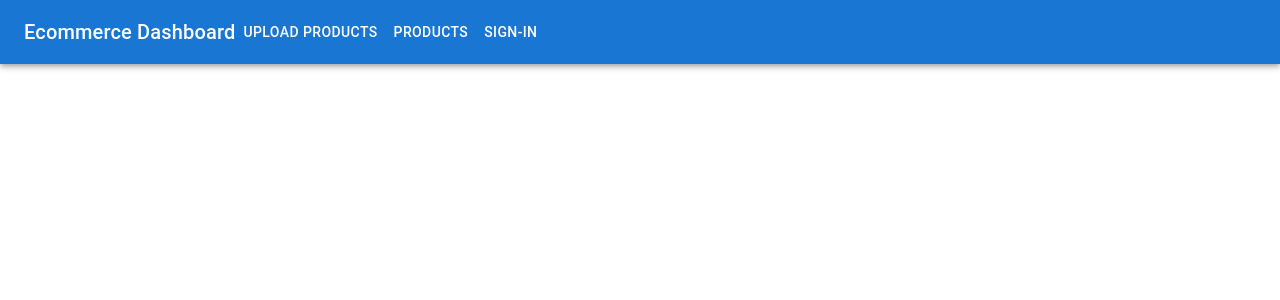
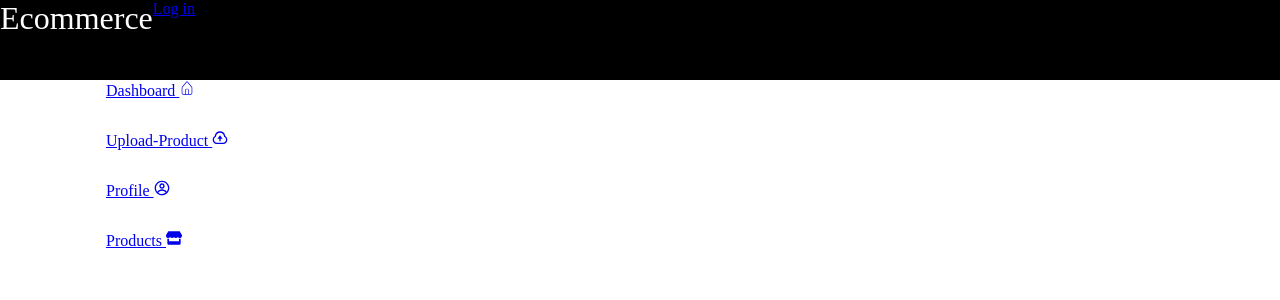
Before and after one commit to pnkkumar123/Ecommerce, a React (Vite) app in the folder frontEnd/: page / in a window 1280 px wide. Shown: the top 300 px of the page. Built offline with nearby package versions, Linux system fonts and the light colour scheme.

Commit message:
created sidebar

```diff
--- a/frontEnd/package.json
+++ b/frontEnd/package.json
@@ -12,7 +12,8 @@
   "dependencies": {
     "@emotion/react": "^11.11.4",
     "@emotion/styled": "^11.11.0",
-    "@mui/material": "^5.15.12",
+    "@mui/icons-material": "^5.15.13",
+    "@mui/material": "^5.15.13",
     "@reduxjs/toolkit": "^2.2.1",
     "axios": "^1.6.7",
     "react": "^18.2.0",
--- a/frontEnd/src/AdminComponents/DashBorad.jsx
+++ b/frontEnd/src/AdminComponents/DashBorad.jsx
@@ -1,9 +1,13 @@
 import React from 'react'
 import SideBar from './SideBar'
+
 const DashBorad = () => {
   return (
     <div>
-     <SideBar/>
+
+x
+
+
     </div>
   )
 }
--- /dev/null
+++ b/frontEnd/src/AdminComponents/Home.jsx
@@ -0,0 +1,9 @@
+import React from 'react'
+
+function Home() {
+  return (
+    <div>Home</div>
+  )
+}
+
+export default Home
--- a/frontEnd/src/AdminComponents/Navbar.jsx
+++ b/frontEnd/src/AdminComponents/Navbar.jsx
@@ -1,37 +1,54 @@
-import * as React from 'react';
-import AppBar from '@mui/material/AppBar';
-import Toolbar from '@mui/material/Toolbar';
-import Typography from '@mui/material/Typography';
-import Button from '@mui/material/Button';
-import { NavLink } from 'react-router-dom';
+import React from 'react'
+import { Link, NavLink } from 'react-router-dom'
+import styled from 'styled-components'
+import {useSelector} from 'react-redux'
 
-const Navbar = () => {
+
+function Navbar() {
+  const {currentUser} = useSelector((state)=>state.user)
   return (
-    <AppBar position="static" sx={{color: "rgb(255 255 255)"}}>
-      <Toolbar className="flex justify-between">
-        <div>
-          {/* Logo */}
-          <NavLink to="/dashboard" className="text-white">
-            <Typography variant="h6" component="div">
-              Ecommerce Dashboard
-            </Typography>
-          </NavLink>
-        </div>
-        <div className="navlinks">
-          {/* Navigation Links */}
-          <NavLink to="/uploadproducts" className="text-white">
-            <Button color="inherit">Upload Products</Button>
-          </NavLink>
-          <NavLink to="/products" className="text-white">
-            <Button color="inherit">Products</Button>
-          </NavLink>
-          <NavLink to="/signin" className="text-white">
-            <Button color="inherit">Sign-IN</Button>
-          </NavLink>
-        </div>
-      </Toolbar>
-    </AppBar>
-  );
-};
+    <>
+    <Wrapper>
+    <nav className='navbar'>
+         <div>
+         <Link to='/' className='navbar-logo'>
+            Ecommerce
+         </Link>
 
-export default Navbar;
+         </div>
+         <div className='user'>
+          {currentUser ? <span>
+              signout
+            </span> :  <NavLink to='/signin'>
+                Log in
+            </NavLink>}
+
+
+         </div>
+    </nav>
+
+
+    </Wrapper>
+
+    </>
+  )
+}
+const Wrapper = styled.section `
+.navbar {
+  height: 10vh;
+  background: black;
+  display: flex;
+}
+
+.navbar-logo {
+  color: white;
+  text-decoration: none;
+  font-size: 2rem;
+  width: 10rem;
+}
+
+.user span {
+  color: white;
+}
+`
+export default Navbar
--- /dev/null
+++ b/frontEnd/src/AdminComponents/Profile.jsx
@@ -0,0 +1,9 @@
+import React from 'react'
+
+function Profile() {
+  return (
+    <div>Profile</div>
+  )
+}
+
+export default Profile
--- a/frontEnd/src/AdminComponents/SideBar.jsx
+++ b/frontEnd/src/AdminComponents/SideBar.jsx
@@ -1,54 +1,45 @@
-import React from 'react'
-import { styled } from '@mui/system';
-
-import Drawer from '@mui/material/Drawer';
-import List from '@mui/material/List';
-import ListItem from '@mui/material/ListItem';
-import ListItemText from '@mui/material/ListItemText';
-import {Link} from 'react-router-dom';
-
-const drawerWidth = 240;
-
-const useStyles = styled((theme)=>({
-    root:{
-        display:'flex',
-        marginBottom:'20px',
-
-    },
-    drawer:{
-        width:drawerWidth,
-        flexShrink:0,
-    },
-    drawerPaper:{
-        width:drawerWidth,
-    },
-}));
-
+import React from 'react';
+import styled from 'styled-components'
+import { Link, NavLink } from 'react-router-dom';
+import { CiHome } from "react-icons/ci";
+import { RiUploadCloudLine } from "react-icons/ri";
+import { CgProfile } from "react-icons/cg";
+import { FaStore } from "react-icons/fa";
 
 
 function SideBar() {
-    const classes = useStyles();
+
+
   return (
-    <div className={classes.root}>
-        <Drawer
-        className={classes.drawer}
-        variant='permanent'
-        classes={{paper:classes.drawerPaper,}}
-          >
-            <List>
-                <ListItem button  component={Link} to="/dashboard">
-                    <ListItemText primary="Dashboard"/>
-                </ListItem>
-                <ListItem button component={Link} to="/products">
-                    <ListItemText primary="Products"/>
-                </ListItem>
-                <ListItem button component={Link} to="/uploadproducts">
-                    <ListItemText primary="Upload Products"/>
-                </ListItem>
-            </List>
-          </Drawer>
-    </div>
-  )
+    <Wrapper>
+      <div className="main">
+          <div className="links">
+            <NavLink to='/dashboard'>Dashboard <CiHome /></NavLink>
+            <NavLink to='/uploadproducts'>Upload-Product <RiUploadCloudLine /> </NavLink>
+            <NavLink to='/profile'>Profile <CgProfile /></NavLink>
+            <NavLink to='/products'>Products <FaStore /></NavLink>
+          </div>
+      </div>
+    </Wrapper>
+  );
 }
-
-export default SideBar
+const Wrapper = styled.section`
+width:400px
+.main{
+  top:10vh;
+  width:400pxpx;
+  border-right:1px black solid
+}
+.links{
+  display:flex;
+  flex-direction:column;
+  margin:20px;
+  gap:30px;
+  padding:0 10px 10px 18px;
+}
+.links:hover{
+  cursor:pointer;
+  transform:transition (105%)
+}
+`
+export default SideBar;
--- a/frontEnd/src/App.jsx
+++ b/frontEnd/src/App.jsx
@@ -9,26 +9,59 @@ import SignIn from './AdminComponents/SignIn'
 import SingleProduct from './ConsumerComponents/SingleProduct'
 import UpdateProduct from './AdminComponents/UpdateProduct'
 import PrivateRoute from './Components/PrivateRoute'
+import SideBar from './AdminComponents/SideBar'
+import Profile from './AdminComponents/Profile'
+
+import styled from 'styled-components'
+import Home from './AdminComponents/Home'
 
 function App() {
 
 
   return (
-    <>
-    <Navbar/>
-    <Routes>
+    <Wrapper>
+  <div className='navabar'>
+   <Navbar/>
+
+  </div>
+
+   <div className='routes'>
+  <SideBar/>
+   <Routes>
+        <Route path='/' element={<Home/>}/>
         <Route path='/signin' element={<SignIn/>}/>
         <Route path='/signup' element={<SignUp/>}/>
       <Route element={<PrivateRoute/>}>
+
       <Route path='/dashboard' element={<DashBorad/>}/>
+      <Route path='/profile' element={<Profile/>}/>
      <Route path='/uploadproducts' element={<UploadProducts/>}/>
      <Route path='/products/:productId/updateproduct' element={<UpdateProduct/>}/>
      <Route path='/products' element={<Products/>}/>
      <Route path='/products/:productId' element={<SingleProduct/>}/>
       </Route>
     </Routes>
-    </>
+   </div>
+    </Wrapper>
   )
 }
+const Wrapper = styled.section`
+margin:60px;
+.navbar{
+  position:fixed;
+  top:0;
+  left:0;
+  right:0;
+  z-index:1000
 
+}
+.routes{
+
+  display:flex;
+justify-content:center
+
+align-items:center;
+}
+
+`
 export default App
--- a/frontEnd/src/main.jsx
+++ b/frontEnd/src/main.jsx
@@ -1,7 +1,7 @@
 import React from 'react'
 import ReactDOM from 'react-dom/client'
 import App from './App.jsx'
-import './index.css'
+
 import { BrowserRouter } from 'react-router-dom'
 import {Provider} from 'react-redux'
 import store from './redux/store/Store.jsx'
--- a/frontEnd/src/redux/slice/UserSlice.jsx
+++ b/frontEnd/src/redux/slice/UserSlice.jsx
@@ -20,9 +20,23 @@ const userSlice = createSlice({
         signInFailure : (state,action)=>{
             state.error = action.payload;
             state.loading = false;
+        },
+        signOutStart:(state)=>{
+            state.loading = true;
+
+        },
+        signOutSuccess: (state)=>{
+            state.currentUser=null;
+            state.loading = false;
+            state.error = null;
+        },
+        signOutFailure:(state,action)=>{
+
+              state.error = action.payload;
+              state.error = null;
         }
     }
 })
-export const {signInFailure,signInStart,signInSuccess} = userSlice.actions;
+export const {signInFailure,signInStart,signInSuccess,signOutFailure,signOutStart,signOutSuccess} = userSlice.actions;
 
 export default userSlice.reducer;
```
Also changed, not shown: 2 other files (tests, documents, lock files or other folders).
